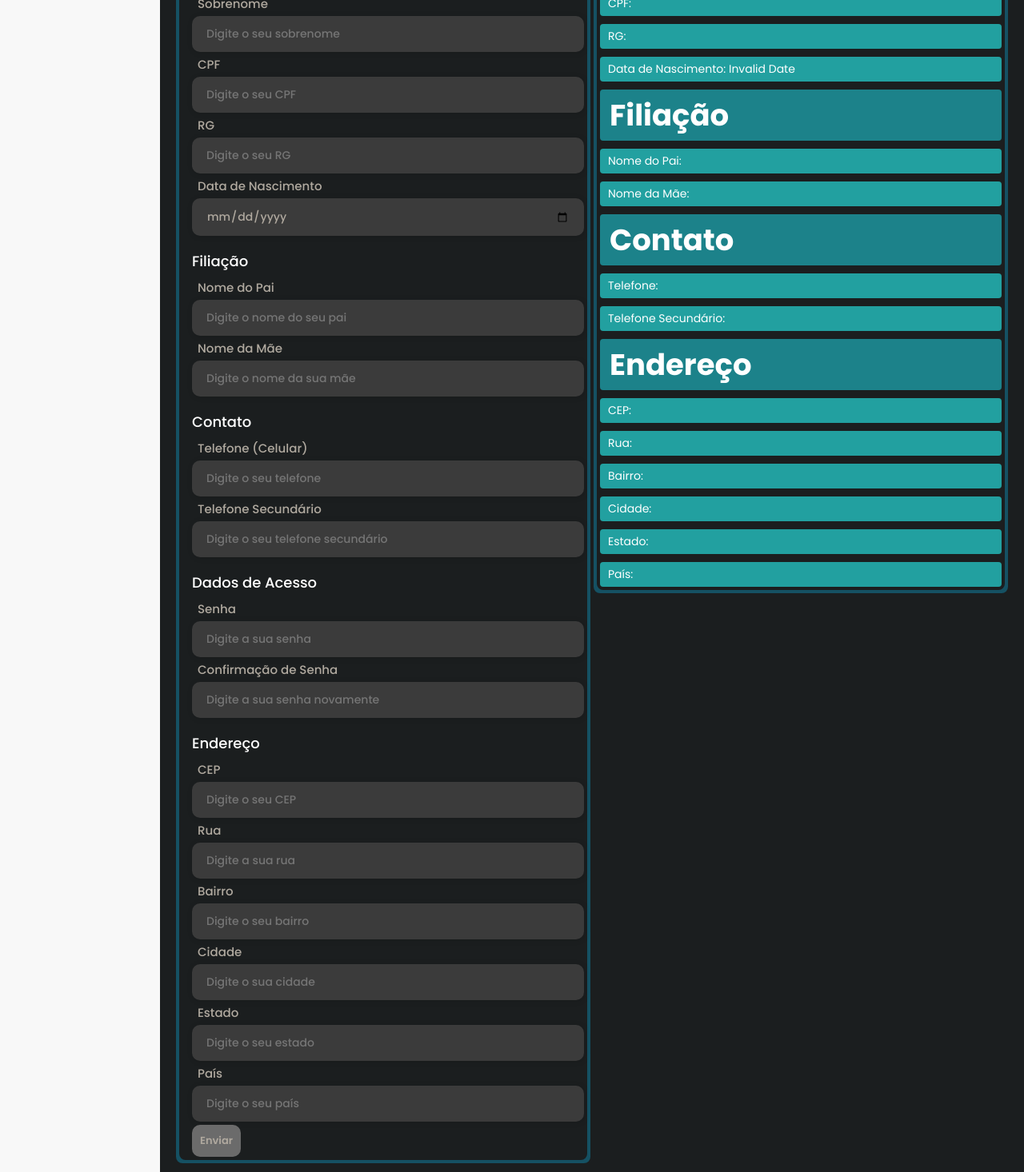
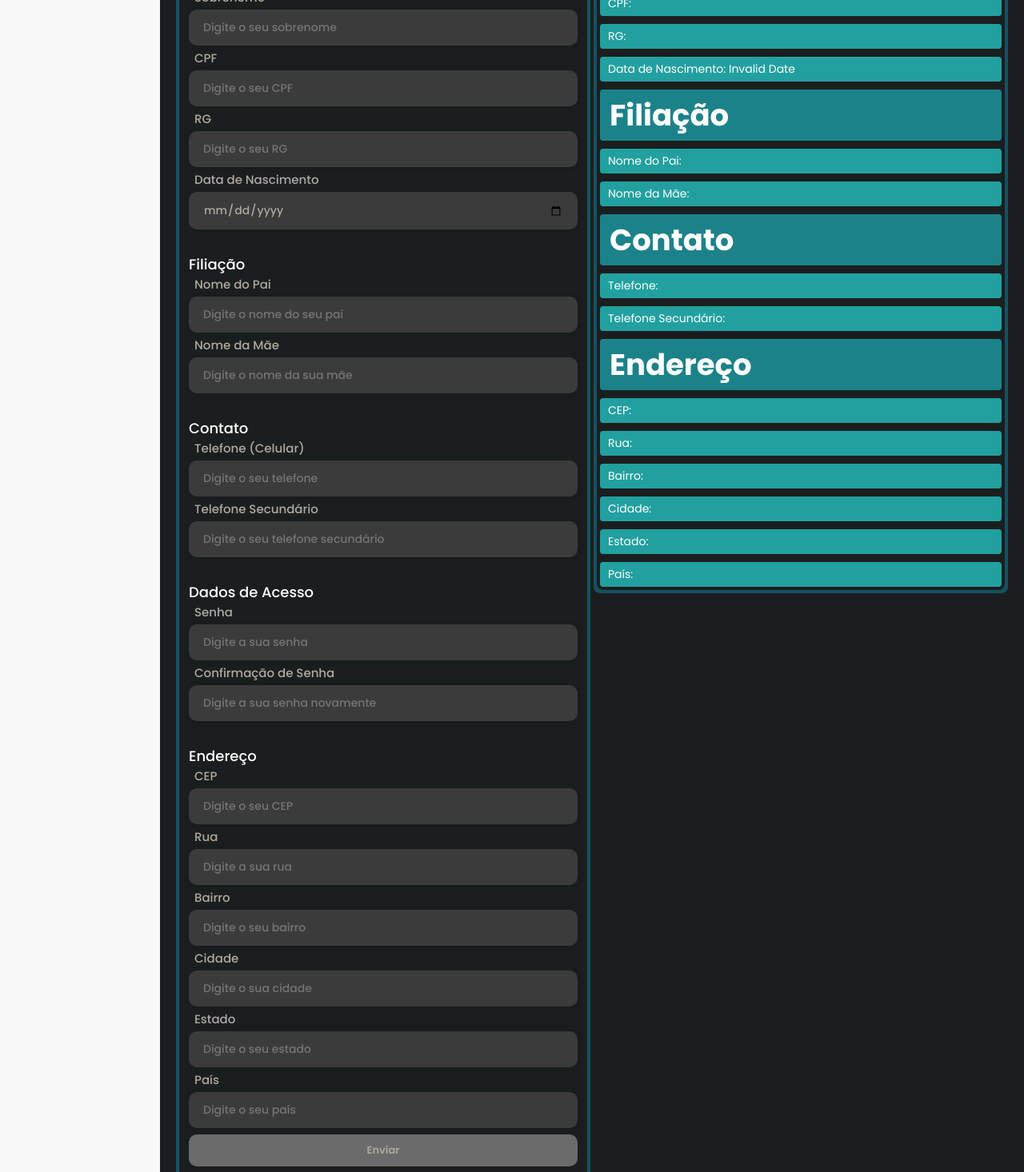
Before and after one commit to RafaelGaiteiro/project-study-react, a React (Vite) app: page /form in a window 1280 px wide. Shown: the part 300-1766 px from the top of the page at 80% size. Built offline with nearby package versions, Linux system fonts and the light colour scheme.

Commit message:
formulário validando, input group corrigido, topic criado, display criado

```diff
--- a/src/components/atoms/Button/index.tsx
+++ b/src/components/atoms/Button/index.tsx
@@ -12,7 +12,7 @@ export type ButtonProps = {
 
 export const Button = ({ children, ...props }: ButtonProps) => {
   return (
-    <Flex>
+    <Flex padding="4px 0">
       <ButtonComponent {...props}>{children}</ButtonComponent>
     </Flex>
   );
--- a/src/components/atoms/Button/styles.ts
+++ b/src/components/atoms/Button/styles.ts
@@ -26,12 +26,12 @@ export const ButtonComponent = styled.button<ButtonProps>`
   &&:hover {
     color: white;
     background-color: #1a6e84;
-    transform: scale(1.03);
+    transform: scale(1.01, 1.03);
   }
 
   &&:active {
     color: white;
     background-color: #154c5e;
-    transform: scale(1.05);
+    transform: scale(1.01, 1.05);
   }
 `;
--- a/src/components/atoms/InputGroup/index.tsx
+++ b/src/components/atoms/InputGroup/index.tsx
@@ -1,24 +1,10 @@
 import { ReactNode } from "react";
-import { Content, Header, InputGroupComponent } from "./styles";
-
-export type IHeaderProps = {
-  title?: ReactNode;
-};
+import { InputGroupComponent } from "./styles";
 
 export type IInputGroupProps = {
   children: ReactNode;
-  leftspacing?: "true" | "false";
 };
 
-export const InputGroup = ({
-  children,
-  title,
-  leftspacing,
-}: IInputGroupProps & IHeaderProps) => {
-  return (
-    <InputGroupComponent>
-      <Header>{title}</Header>
-      <Content leftspacing={leftspacing}>{children}</Content>
-    </InputGroupComponent>
-  );
+export const InputGroup = ({ children }: IInputGroupProps) => {
+  return <InputGroupComponent>{children}</InputGroupComponent>;
 };
--- a/src/components/atoms/InputGroup/styles.ts
+++ b/src/components/atoms/InputGroup/styles.ts
@@ -1,26 +1,11 @@
 import { styled } from "styled-components";
 import { IInputGroupProps } from ".";
 
-export const InputGroupComponent = styled.div``;
-
-export const Header = styled.h1`
-  background-color: transparent;
-  padding-left: 12px;
-  padding-top: 8px;
-  padding-bottom: 8px;
-  font-size: 18px;
-  font-weight: 500;
-  color: white;
-  user-select: none;
-  border-radius: 4px;
-`;
-
-export const Content = styled.div<IInputGroupProps>`
+export const InputGroupComponent = styled.div<IInputGroupProps>`
   display: flex;
   align-items: flex-start;
   justify-content: flex-start;
   flex-direction: column;
   gap: 4px;
-  padding-left: ${({ leftspacing }) =>
-    leftspacing === "true" ? "12px" : "4px"};
+  margin-bottom: 4px;
 `;
--- /dev/null
+++ b/src/components/atoms/Topic/index.tsx
@@ -0,0 +1,16 @@
+import { ReactNode } from "react";
+import { Title, TopicComponent } from "./styles";
+
+export type ITopicProps = {
+  children: ReactNode;
+  title?: ReactNode;
+};
+
+export const Topic = ({ children, title }: ITopicProps) => {
+  return (
+    <TopicComponent>
+      <Title>{title}</Title>
+      {children}
+    </TopicComponent>
+  );
+};
--- /dev/null
+++ b/src/components/atoms/Topic/styles.ts
@@ -0,0 +1,12 @@
+import { styled } from "styled-components";
+
+export const TopicComponent = styled.div`
+  padding: 8px;
+`;
+
+export const Title = styled.h1`
+  font-size: 18px;
+  font-weight: 500;
+  color: white;
+  user-select: none;
+`;
--- a/src/components/molecules/InformationForm/index.tsx
+++ b/src/components/molecules/InformationForm/index.tsx
@@ -6,13 +6,14 @@ import { useForm } from "react-hook-form";
 import { Box } from "../../atoms/Box";
 import { Button } from "../../atoms/Button";
 import { Input } from "../../atoms/Input";
-import { InputGroup } from "../../atoms/InputGroup";
 import { Label } from "../../atoms/Label";
 import { MainBox } from "../../atoms/MainBox";
 import { MessageAlert } from "../../atoms/MessageAlert";
 import { viaCep } from "../../../services/viaCep";
 import { useInformationForm } from "../../../context/FormContext";
 import { is18OrOlder } from "../../../utils/is18OrOlder";
+import { Topic } from "../../atoms/Topic";
+import { InputGroup } from "../../atoms/InputGroup";
 
 const schema = object({
   name: string().required("Você precisa informar o seu nome."),
@@ -98,7 +99,8 @@ export const InformationForm = () => {
       <form onSubmit={handleSubmit(handleForm)} noValidate>
         <MainBox title="Formulário" width="100%">
           <Box>
-            <InputGroup title="Informações Pessoais" leftspacing="true">
+            <Topic title="Informações Pessoais">
+              <InputGroup>
                 <Label htmlFor="name">Nome</Label>
                 <Input
                   required
@@ -109,6 +111,8 @@ export const InformationForm = () => {
                 {errors?.name && (
                   <MessageAlert>{errors?.name?.message}</MessageAlert>
                 )}
+              </InputGroup>
+              <InputGroup>
                 <Label htmlFor="surname">Sobrenome</Label>
                 <Input
                   type="text"
@@ -118,6 +122,8 @@ export const InformationForm = () => {
                 {errors?.surname && (
                   <MessageAlert>{errors?.surname?.message}</MessageAlert>
                 )}
+              </InputGroup>
+              <InputGroup>
                 <Label htmlFor="cpf">CPF</Label>
                 <Input
                   type="text"
@@ -127,20 +133,28 @@ export const InformationForm = () => {
                 {errors?.cpf && (
                   <MessageAlert>{errors?.cpf?.message}</MessageAlert>
                 )}
+              </InputGroup>
+              <InputGroup>
                 <Label htmlFor="rg">RG</Label>
                 <Input
                   type="text"
                   placeholder="Digite o seu RG"
                   {...register("rg")}
                 />
-              {errors?.rg && <MessageAlert>{errors?.rg?.message}</MessageAlert>}
+                {errors?.rg && (
+                  <MessageAlert>{errors?.rg?.message}</MessageAlert>
+                )}
+              </InputGroup>
+              <InputGroup>
                 <Label htmlFor="birth">Data de Nascimento</Label>
                 <Input type="date" {...register("birth")} />
                 {errors?.birth && (
                   <MessageAlert>{errors?.birth?.message}</MessageAlert>
                 )}
               </InputGroup>
-            <InputGroup title="Filiação" leftspacing="true">
+            </Topic>
+            <Topic title="Filiação">
+              <InputGroup>
                 <Label htmlFor="fathersName">Nome do Pai</Label>
                 <Input
                   type="text"
@@ -150,6 +164,8 @@ export const InformationForm = () => {
                 {errors?.fathersName && (
                   <MessageAlert>{errors?.fathersName?.message}</MessageAlert>
                 )}
+              </InputGroup>
+              <InputGroup>
                 <Label htmlFor="mothersName">Nome da Mãe</Label>
                 <Input
                   type="text"
@@ -160,7 +176,9 @@ export const InformationForm = () => {
                   <MessageAlert>{errors?.mothersName?.message}</MessageAlert>
                 )}
               </InputGroup>
-            <InputGroup title="Contato" leftspacing="true">
+            </Topic>
+            <Topic title="Contato">
+              <InputGroup>
                 <Label htmlFor="telephone">Telefone (Celular)</Label>
                 <Input
                   type="text"
@@ -170,6 +188,8 @@ export const InformationForm = () => {
                 {errors?.telephone && (
                   <MessageAlert>{errors?.telephone?.message}</MessageAlert>
                 )}
+              </InputGroup>
+              <InputGroup>
                 <Label htmlFor="secondaryPhone">Telefone Secundário</Label>
                 <Input
                   type="text"
@@ -180,7 +200,9 @@ export const InformationForm = () => {
                   <MessageAlert>{errors?.secondaryPhone?.message}</MessageAlert>
                 )}
               </InputGroup>
-            <InputGroup title="Dados de Acesso" leftspacing="true">
+            </Topic>
+            <Topic title="Dados de Acesso">
+              <InputGroup>
                 <Label htmlFor="password">Senha</Label>
                 <Input
                   type="password"
@@ -190,7 +212,11 @@ export const InformationForm = () => {
                 {errors?.password && (
                   <MessageAlert>{errors?.password?.message}</MessageAlert>
                 )}
-              <Label htmlFor="passwordConfirmation">Confirmação de Senha</Label>
+              </InputGroup>{" "}
+              <InputGroup>
+                <Label htmlFor="passwordConfirmation">
+                  Confirmação de Senha
+                </Label>
                 <Input
                   type="password"
                   placeholder="Digite a sua senha novamente"
@@ -202,7 +228,9 @@ export const InformationForm = () => {
                   </MessageAlert>
                 )}
               </InputGroup>
-            <InputGroup title="Endereço" leftspacing="true">
+            </Topic>
+            <Topic title="Endereço">
+              <InputGroup>
                 <Label htmlFor="cep">CEP</Label>
                 <Input
                   type="text"
@@ -212,6 +240,8 @@ export const InformationForm = () => {
                 {errors?.cep && (
                   <MessageAlert>{errors?.cep?.message}</MessageAlert>
                 )}
+              </InputGroup>
+              <InputGroup>
                 <Label htmlFor="street">Rua</Label>
                 <Input
                   id="rua"
@@ -222,6 +252,8 @@ export const InformationForm = () => {
                 {errors?.street && (
                   <MessageAlert>{errors?.street?.message}</MessageAlert>
                 )}
+              </InputGroup>
+              <InputGroup>
                 <Label htmlFor="neighborhood">Bairro</Label>
                 <Input
                   type="text"
@@ -231,6 +263,8 @@ export const InformationForm = () => {
                 {errors?.neighborhood && (
                   <MessageAlert>{errors?.neighborhood?.message}</MessageAlert>
                 )}
+              </InputGroup>
+              <InputGroup>
                 <Label htmlFor="city">Cidade</Label>
                 <Input
                   type="text"
@@ -240,6 +274,8 @@ export const InformationForm = () => {
                 {errors?.city && (
                   <MessageAlert>{errors?.city?.message}</MessageAlert>
                 )}
+              </InputGroup>
+              <InputGroup>
                 <Label htmlFor="state">Estado</Label>
                 <Input
                   type="text"
@@ -249,6 +285,8 @@ export const InformationForm = () => {
                 {errors?.state && (
                   <MessageAlert>{errors?.state?.message}</MessageAlert>
                 )}
+              </InputGroup>
+              <InputGroup>
                 <Label htmlFor="country">País</Label>
                 <Input
                   type="text"
@@ -258,10 +296,11 @@ export const InformationForm = () => {
                 {errors?.country && (
                   <MessageAlert>{errors?.country?.message}</MessageAlert>
                 )}
+              </InputGroup>
               <Button type="submit" width="100%">
                 Enviar
               </Button>
-            </InputGroup>
+            </Topic>
           </Box>
         </MainBox>
       </form>
--- a/src/components/molecules/Post/index.tsx
+++ b/src/components/molecules/Post/index.tsx
@@ -3,10 +3,10 @@ import { useJSONPlaceholder } from "../../../context/JSONPlaceholder";
 import { Button } from "../../atoms/Button";
 import { Flex } from "../../atoms/Flex";
 import { Input } from "../../atoms/Input";
-import { InputGroup } from "../../atoms/InputGroup";
 import { MainBox } from "../../atoms/MainBox";
 import { Text } from "../../atoms/Text";
 import { Box } from "../../atoms/Box";
+import { Topic } from "../../atoms/Topic";
 
 export const Post = () => {
   const [userId, setUserId] = useState<string>("");
@@ -26,7 +26,7 @@ export const Post = () => {
           <Text size="4" disablebackground="true">
             Para fazer a requisição POST preencha os campos e clique em enviar.
           </Text>
-          <InputGroup>
+          <Topic>
             <Input
               type="text"
               placeholder="Escreva o id de usuário"
@@ -43,7 +43,7 @@ export const Post = () => {
               onChange={(e) => setDescription(e.target.value)}
             />
             <Button onClick={handleSubmit}>Enviar</Button>
-          </InputGroup>
+          </Topic>
         </Box>
       </MainBox>
     </Flex>
--- a/src/components/molecules/Put/index.tsx
+++ b/src/components/molecules/Put/index.tsx
@@ -3,10 +3,10 @@ import { useJSONPlaceholder } from "../../../context/JSONPlaceholder";
 import { Button } from "../../atoms/Button";
 import { Flex } from "../../atoms/Flex";
 import { Input } from "../../atoms/Input";
-import { InputGroup } from "../../atoms/InputGroup";
 import { MainBox } from "../../atoms/MainBox";
 import { Text } from "../../atoms/Text";
 import { Box } from "../../atoms/Box";
+import { Topic } from "../../atoms/Topic";
 
 export const Put = () => {
   const [id, setId] = useState<string>("");
@@ -28,7 +28,7 @@ export const Put = () => {
             Para fazer a requisição PUT preencha os campos e clique em enviar. O
             id deve estar entre 1 e 100.
           </Text>
-          <InputGroup>
+          <Topic>
             <Input
               type="text"
               placeholder="Escreva o id"
@@ -50,7 +50,7 @@ export const Put = () => {
               onChange={(e) => setDescription(e.target.value)}
             />
             <Button onClick={handleSubmit}>Atualizar</Button>
-          </InputGroup>
+          </Topic>
         </Box>
       </MainBox>
     </Flex>
--- a/src/components/organisms/NewTasks/index.tsx
+++ b/src/components/organisms/NewTasks/index.tsx
@@ -3,10 +3,10 @@ import { Flex } from "../../atoms/Flex";
 import { Input } from "../../atoms/Input";
 import { Button } from "../../atoms/Button";
 import { useTasks } from "../../../context/TasksContext";
-import { InputGroup } from "../../atoms/InputGroup";
 import { Alert } from "../../atoms/Alert";
 import { TextArea } from "../../atoms/TextArea";
 import { useAlert } from "../../../context/Alert";
+import { Topic } from "../../atoms/Topic";
 
 export const NewTasks = () => {
   const [showEditingControls] = useState<boolean>(false);
@@ -73,7 +73,7 @@ export const NewTasks = () => {
 
   return (
     <>
-      <InputGroup>
+      <Topic>
         <Input
           type="text"
           placeholder="Digite o título da tarefa"
@@ -86,7 +86,7 @@ export const NewTasks = () => {
           value={description}
           onChange={(event) => setDescription(event.target.value)}
         />
-      </InputGroup>
+      </Topic>
       <Flex flexdirection="row" width="100%" gap="10px">
         {!showEditingControls && (
           <>
```
Also changed, not shown: src/components/molecules/Delete/index.tsx (+4 -3 lines). Lines whose indentation alone changed are shown as unchanged.
